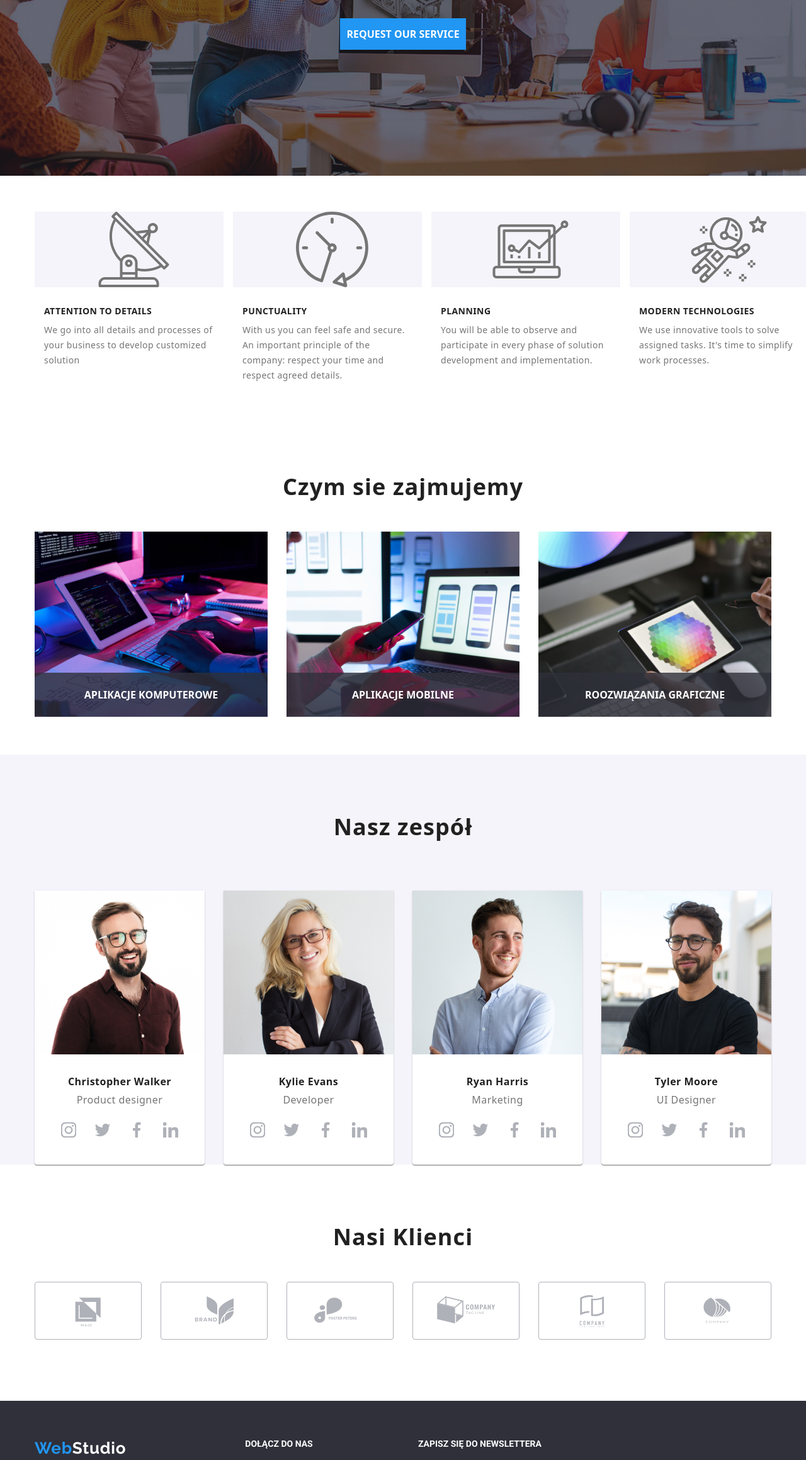
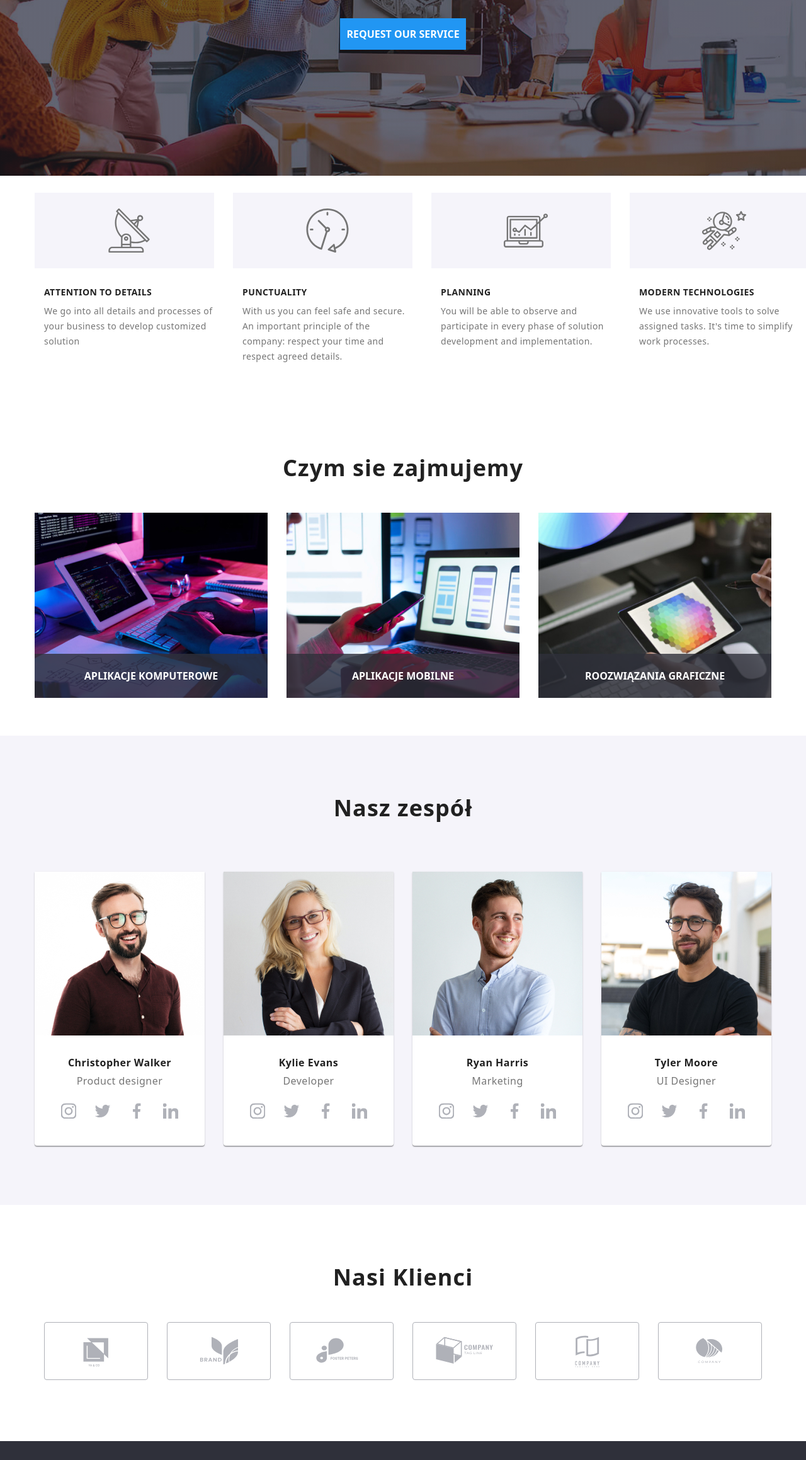
Before and after one commit to PawelBogusz1/goit-markup-hw-08, a website: page index.html in a window 1280 px wide. Shown: the part 401-2719 px from the top of the page at 63% size. Drawn offline with nearby package versions, Linux system fonts and the light colour scheme; files whose address does not match are found by name.

Commit message:
Homework8

```diff
--- a/index.html
+++ b/index.html
@@ -120,8 +120,7 @@
           <ul class="section-description__list">
             <li class="section-description__list-icons">
               <div class="section-description_list-element">
-              <svg class="section-description__list-icon   width="70"
-                  height="70">
+              <svg class="section-description__list-icon"  width="70"  height="70">
                 <use href="./images/icons.svg/icons.svg#icon-antenna"></use>
               </svg></div>
               <h3 class="section-description__list-title">
@@ -147,7 +146,7 @@
              <li class="section-description__list-icons">
                <div class="section-description_list-element">
               <svg class="section-description__list-icon"   width="70"
-                  height="70">
+                  height="70" >
                 <use href="./images/icons.svg/icons.svg#icon-diagram"></use>
               </svg></div>
               <h3 class="section-description__list-title">PLANNING</h3>
@@ -540,36 +539,42 @@
           </h2>
           <ul class="section-customer__list">
             <li class="section-customer__icons">
+              <a class="section-customer__item" href="#"></a>
               <svg class="section-customer__icon" width="170" height="92">
                 <use href="./images/icons.svg/icons.svg#icon-client1"></use>
               </svg>
             </li>
 
               <li class="section-customer__icons">
+                 <a class="section-customer__item" href="#"></a>
               <svg class="section-customer__icon" width="170" height="92">
                 <use href="./images/icons.svg/icons.svg#icon-client5"></use>
               </svg>
             </li>
 
               <li class="section-customer__icons">
+                 <a class="section-customer__item" href="#"></a>
               <svg class="section-customer__icon" width="170" height="92">
                 <use href="./images/icons.svg/icons.svg#icon-client4"></use>
               </svg>
             </li>
 
              <li class="section-customer__icons">
+               <a class="section-customer__item" href="#"></a>
               <svg class="section-customer__icon" width="170" height="92">
                 <use href="./images/icons.svg/icons.svg#icon-client6"></use>
               </svg>
             </li>
 
              <li class="section-customer__icons">
+               <a class="section-customer__item" href="#"></a>
               <svg class="section-customer__icon" width="170" height="92">
                 <use href="./images/icons.svg/icons.svg#icon-client2"></use>
               </svg>
             </li>
 
               <li class="section-customer__icons">
+                 <a class="section-customer__item" href="#"></a>
               <svg class="section-customer__icon" width="170" height="92">
                 <use href="./images/icons.svg/icons.svg#icon-client3"></use>
               </svg>
--- a/sass/components/_section-customer.scss
+++ b/sass/components/_section-customer.scss
@@ -6,6 +6,7 @@
     transition-property: border-color;
     transition-duration: 250ms;
     transition-timing-function: cubic-bezier(0.4, 0, 0.2, 1);
+    width:100%
 
 }
 .section-customer__icons{
--- a/sass/components/_section-description.scss
+++ b/sass/components/_section-description.scss
@@ -7,20 +7,18 @@
     background-color: #f5f4fa;
   height: 120px;
   width: 100%;
-  margin: 0 auto;
-  display:block;
-  align-items:  center;
+  display:flex;
+  justify-content: center;
+
 }
 
 .section-description__list-icon{
     fill: var(--brand-color-czcionka1);
     background: var(--brand-color-background2);
+    margin-top: 25px;
 
-  display: flex;
-  width: 100%;
-  height: 120px;
-  margin-top: 30px;
-  margin-bottom: 30px;
+
+
 
 }
 
@@ -87,8 +85,9 @@ gap:30px;
   }
 
   .section-description__list-icons{
-    width:354px;
+    width:100%;
     flex-basis: calc(100% / 2 - 30px);
+
   }
   .section-description__list-details{
 
@@ -119,6 +118,7 @@ text-align: left;
 }
 .section-description__list-icon{
 margin-left: 15px;
+
 }
 
 .section-description__list-details{
--- a/sass/components/_section-footer.scss
+++ b/sass/components/_section-footer.scss
@@ -171,16 +171,22 @@ footer {
        display: flex;
     flex-direction: row;
     justify-content: center;
-    gap: 0 50px;
+margin-left: 0px;
     text-align: center;
     flex-wrap: wrap;
   }
   .section-footer__contact {
-    padding-top: 60px;
-    padding-bottom: 60px;
-    display: flex;
-    flex-direction: column;
-    align-items: center;
+     flex-basis: calc(100% / 3);
+
+
+  }
+  .section-footer__social{
+    flex-basis: calc(100%  / 3);
+  }
+
+  .section-footer__form{
+     flex-basis: calc(100% / 3);
+
   }
 
 }
--- a/sass/components/_section-team.scss
+++ b/sass/components/_section-team.scss
@@ -57,6 +57,7 @@
 
 .section-team {
   background-color: var(--brand-color-background2);
+  padding-bottom: 94px;
 }
 
 .section-team__picture {
@@ -67,7 +68,7 @@
         0px 2px 1px rgba(0, 0, 0, 0.2);
       border-radius: 0px 0px 4px 4px;
       margin-top: 30px;
-    width:100vw;
+    width:100%
 }
 
   .section-team__socialicons {
```
Also changed, not shown: css/main.min.css, 1 other file.
